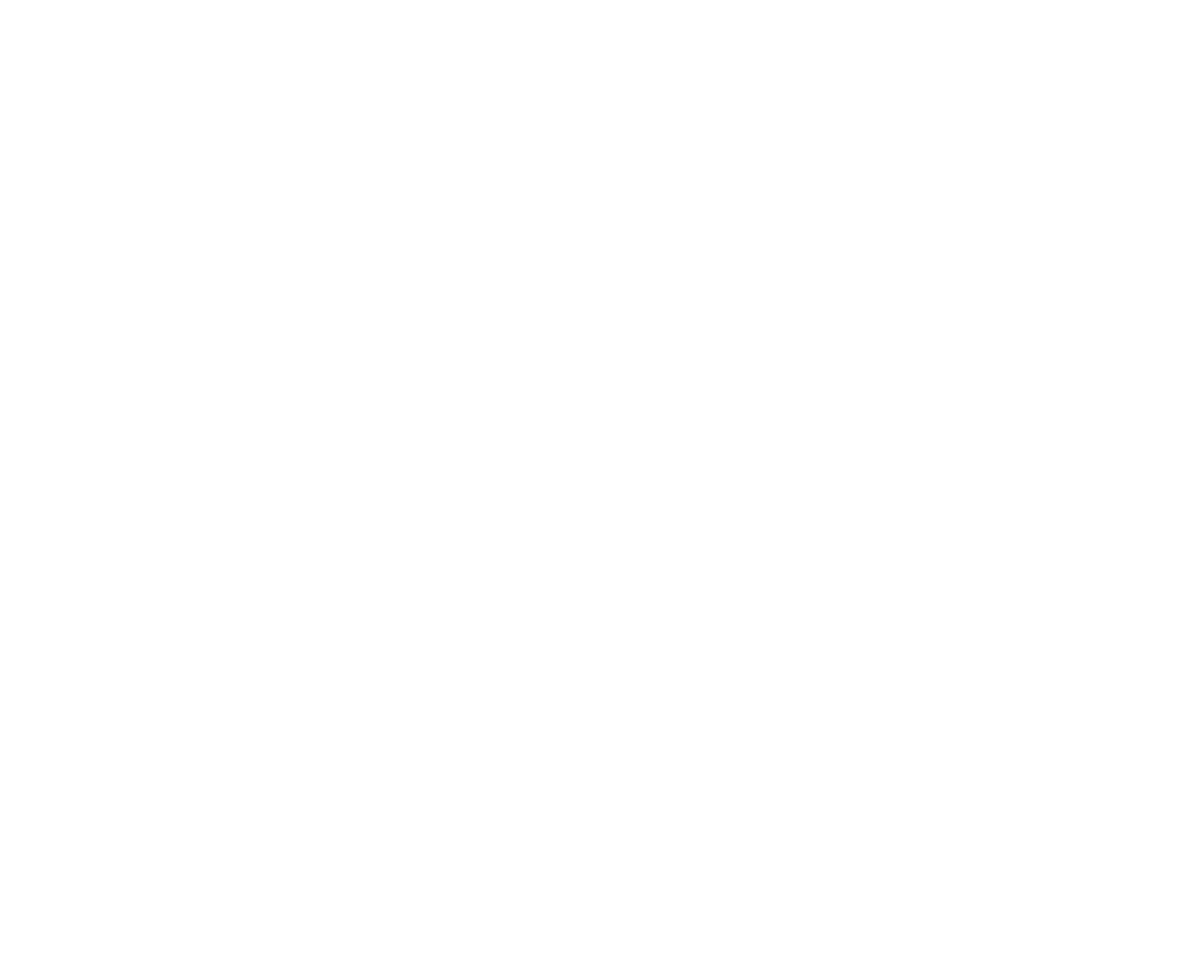
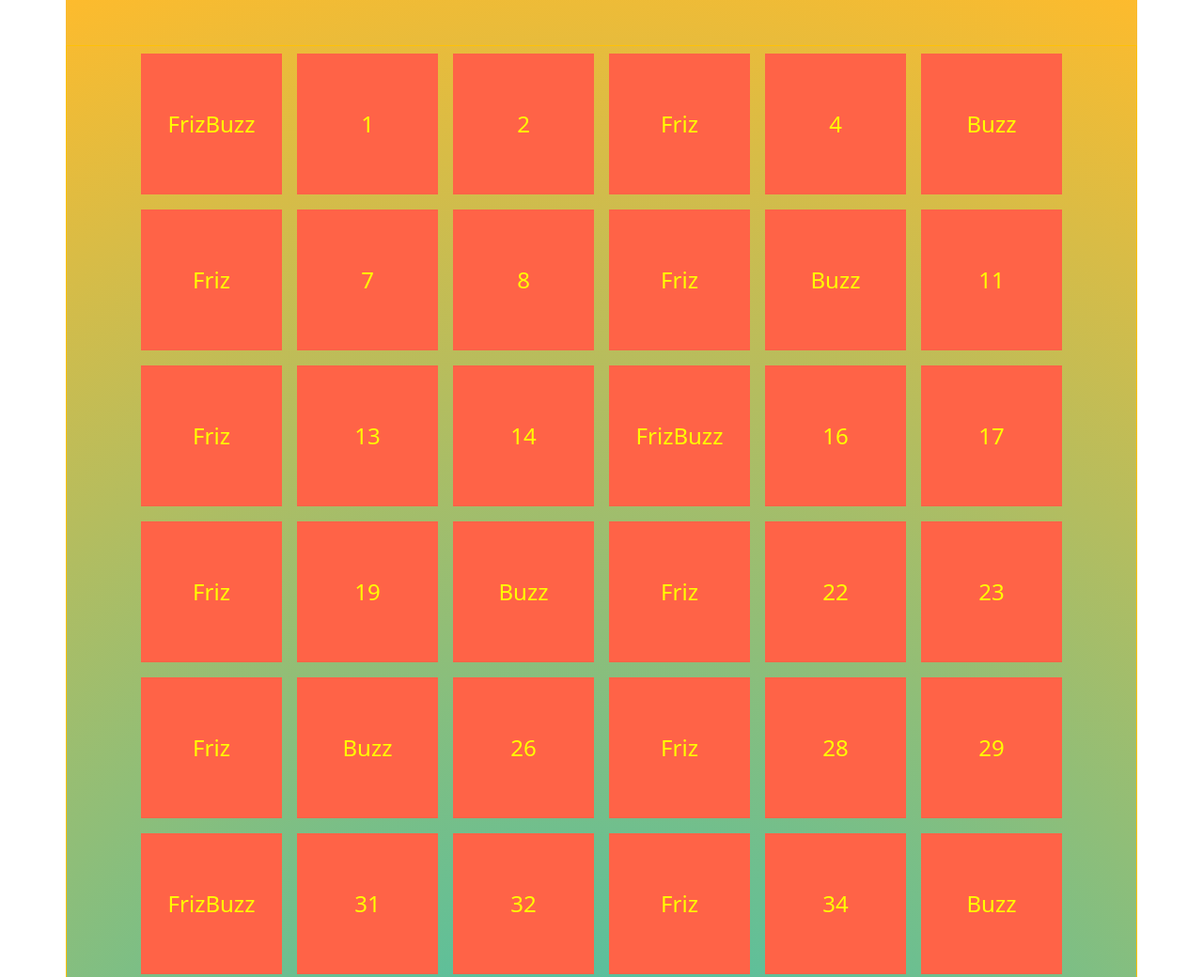
Before and after one commit to gatsuBerserk/js-fizzbuzz, a plain HTML site: page index.html in a window 1280 px wide. Shown: the top 1040 px of the page at 94% size. Before the commit the page ends 800 px from the top, so only its background shows below. Drawn offline with nearby package versions, Linux system fonts and the light colour scheme.

Commit message:
Comment for JS

```diff
--- a/css/style.css
+++ b/css/style.css
@@ -0,0 +1,11 @@
+div.box{
+    width: 150px;
+    height: 150px;
+    background-color: tomato;
+    color: yellow;
+    font-size: 1.5rem;
+
+}.my-gradient{
+    background: rgb(34,193,195);
+    background: radial-gradient(circle, rgba(34,193,195,1) 0%, rgba(253,187,45,1) 100%);
+}
--- a/index.html
+++ b/index.html
@@ -11,6 +11,17 @@
     <title>Ciclo for Carmine Passante classe 55</title>
 </head>
 <body>
+    <main>
+        <div class="container my-gradient">
+            <div class="row pt-5">
+                <div class="col-12 border border-warning">
+                    <div id="wrapper" class="d-flex flex-wrap justify-content-center">
+
+                    </div>
+                </div>
+            </div>
+        </div>
+    </main>
     <script type="text/javascript" src="js/script.js"></script>
 </body>
 </html>
--- a/js/script.js
+++ b/js/script.js
@@ -1,12 +1,43 @@
+// Let's take the container present in HTML by id
+const boxNumber= document.getElementById("wrapper");
+
 // For loop
 for (i = 0; i <=100; i++) {
+    // Condition One
     if ((i % 3 === 0) && (i % 5 === 0)){
+        // Let's create a new div
+        let newDiv = document.createElement("div");
+
+        // Let's add the class ("box" we have previously created it in the css file)
+        newDiv.classList.add("box", "m-2","d-flex","align-items-center","justify-content-center", );
+
+        // In the created div we will add the information
+        newDiv.innerHTML="FrizBuzz";
+
+        //We take our constant, created at the beginning of the document, and insert the new div that will be inserted in the wrapper in HTML
+        boxNumber.append(newDiv);
         console.log(i + " è multiplo di 3 e 5");
+
+    // Condition Two
     }else if (!(i % 3 === 0) && !(i % 5 === 0)){
+
+        //We repeat as we did for condition one
+        let newDiv = document.createElement("div");
+        newDiv.classList.add("box", "m-2","d-flex","align-items-center","justify-content-center", );
+        newDiv.innerHTML= i;
+        boxNumber.append(newDiv);
         console.log( i + " Non è multiplo ne di 3 ne di 5")
     } else if (i % 3 === 0){
+        let newDiv = document.createElement("div");
+        newDiv.classList.add("box", "m-2","d-flex","align-items-center","justify-content-center", );
+        newDiv.innerHTML= "Friz";
+        boxNumber.append(newDiv);
         console.log( i + " è multiplo di 3");
     } else{
+        let newDiv = document.createElement("div");
+        newDiv.classList.add("box", "m-2","d-flex","align-items-center","justify-content-center", );
+        newDiv.innerHTML= "Buzz";
+        boxNumber.append(newDiv);
         console.log( i + " è multiplo di 5");
     }
 };
```
